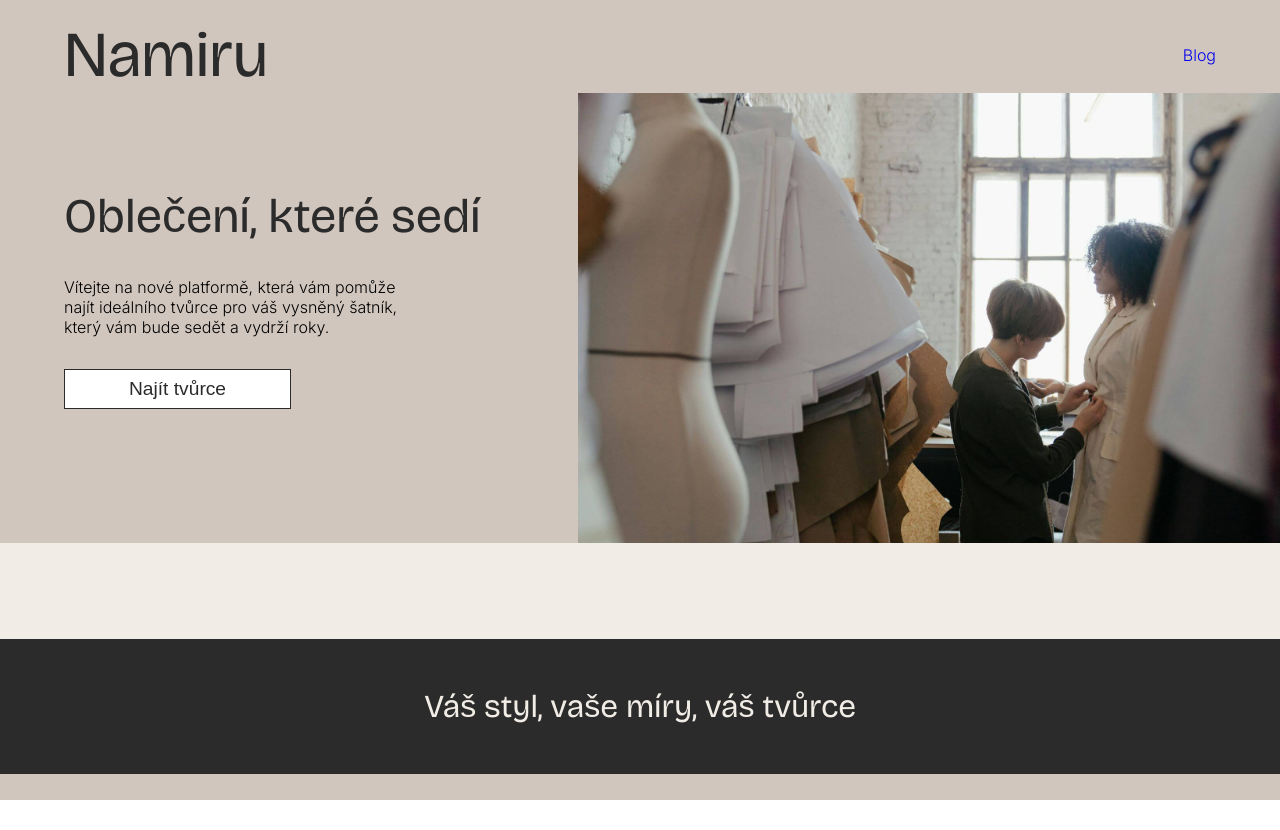
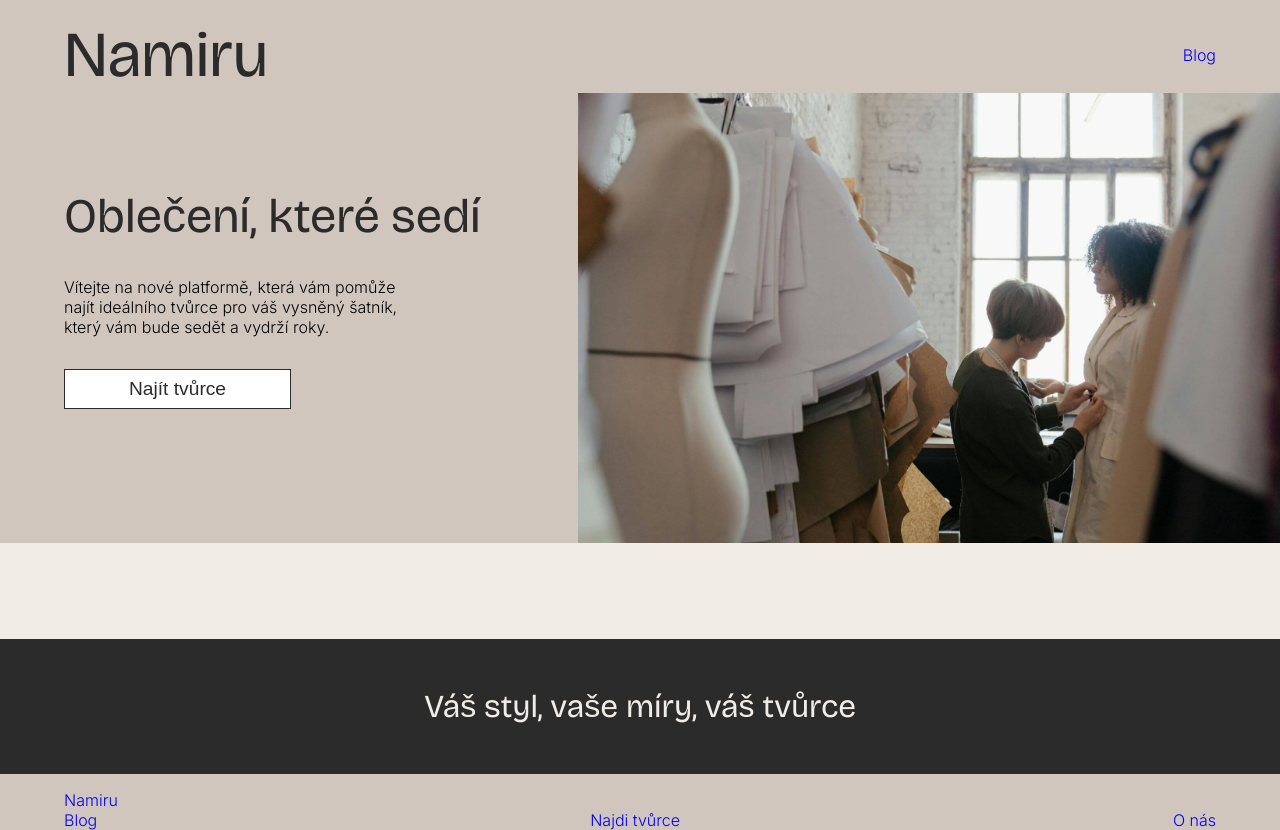
Before and after one commit to han-fris/namiru-app, a React (Vite) app: page / in a window 1280 px wide. Before the commit the page ends 800 px from the top, so only its background shows below. Built offline with nearby package versions, Linux system fonts and the light colour scheme; no server answers.

Commit message:
Footer styling

```diff
--- /dev/null
+++ b/src/components/shared/Footer.css
@@ -0,0 +1,20 @@
+footer {
+  display: flex;
+  flex-direction: column;
+  align-items: flex-start;
+  font-size: 1rem;
+
+  div {
+    display: flex;
+    justify-content: space-between;
+    width: 100%;
+    text-decoration: none;
+
+  }
+}
+
+.navigation-main {
+  text-decoration: none;
+}
+
+/* @media (min-width: 800px) {} */
--- /dev/null
+++ b/src/components/shared/Footer.jsx
@@ -0,0 +1,23 @@
+import { Link } from 'react-router';
+import './Footer.css';
+
+export const Footer = () => {
+  return (
+    <footer>
+      <Link to="/" className="navigation-main">
+        Namiru
+      </Link>
+      <div>
+        <Link to="/blog" className="navigation-item">
+          Blog
+        </Link>
+        <Link to="/tvurci" className="navigation-item">
+          Najdi tvůrce
+        </Link>
+        <Link to="/o-nas" className="navigation-item">
+          O nás
+        </Link>
+      </div>
+    </footer>
+  );
+};
--- a/src/components/shared/PageWrapper.jsx
+++ b/src/components/shared/PageWrapper.jsx
@@ -1,9 +1,10 @@
 import { Header } from './Header';
+import { Footer } from './Footer';
 
 export const PageWrapper = ({ children }) => (
   <div className="container">
     <Header />
     <main className="maincontainer">{children}</main>
-    <footer>{/** paticka - <Footer /> */}</footer>
+    <Footer />
   </div>
 );
--- a/src/main.jsx
+++ b/src/main.jsx
@@ -34,6 +34,10 @@ const router = createBrowserRouter([
     element: <Guide />,
   },
   {
+    path: '/o-nas',
+    element: <div />,
+  },
+  {
     path: '*',
     element: <NotFound />,
   },
```
